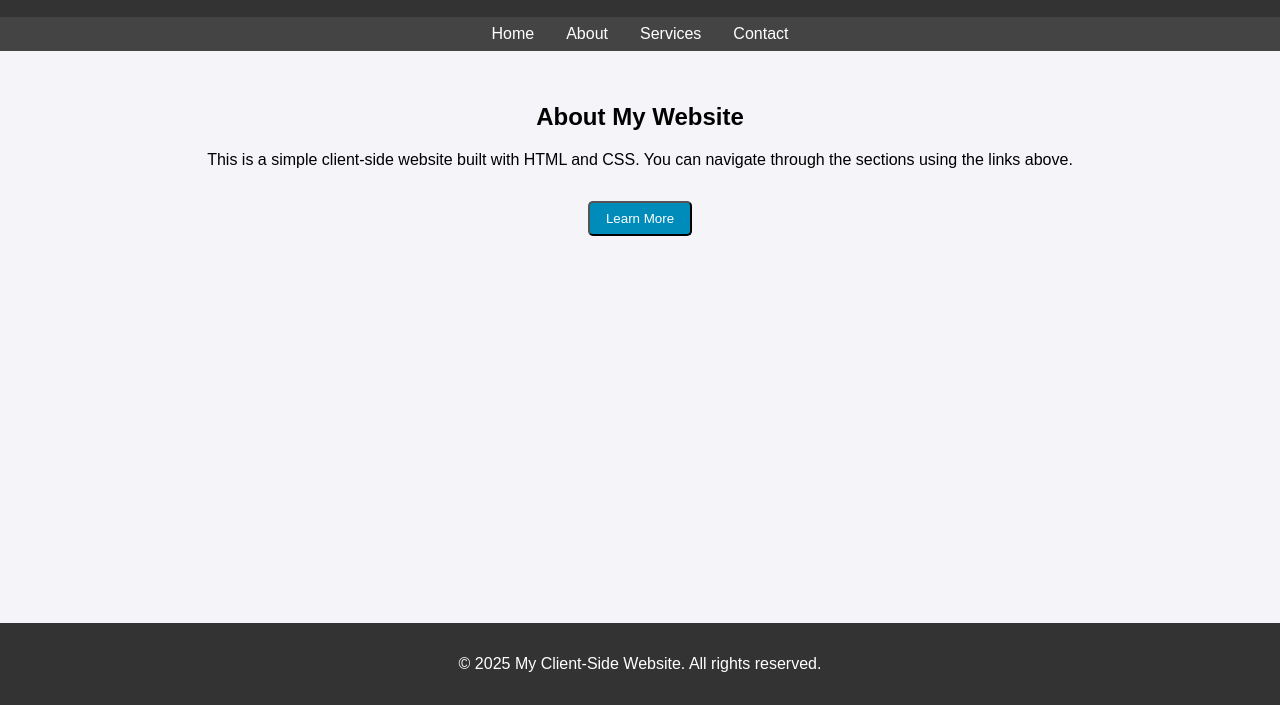
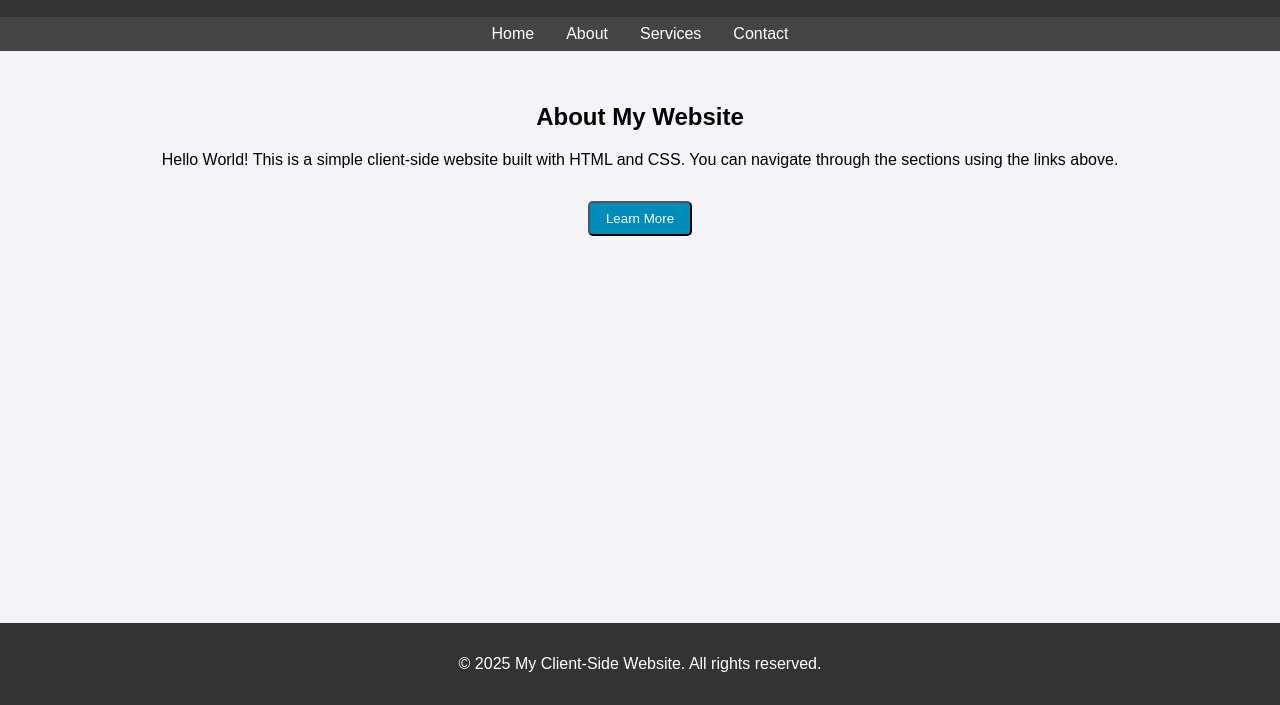
Before and after one commit to taikaung/my-first-project, a plain HTML site: page Index.html in a window 1280 px wide. Shown: the part 95-800 px from the top of the page. Drawn offline with Linux system fonts and the light colour scheme.

Commit message:
Hello World

```diff
--- a/Index.html
+++ b/Index.html
@@ -78,7 +78,7 @@
     </nav>
     <main>
         <h2>About My Website</h2>
-        <p>This is a simple client-side website built with HTML and CSS. You can navigate through the sections using the links above.</p>
+        <p>Hello World! This is a simple client-side website built with HTML and CSS. You can navigate through the sections using the links above.</p>
         <button id="learnMoreButton" class="button">Learn More</button>
         <p id="message" style="display: none; margin-top: 1rem;">Thank you for your interest! Stay tuned for more updates.</p>
     </main>
```
